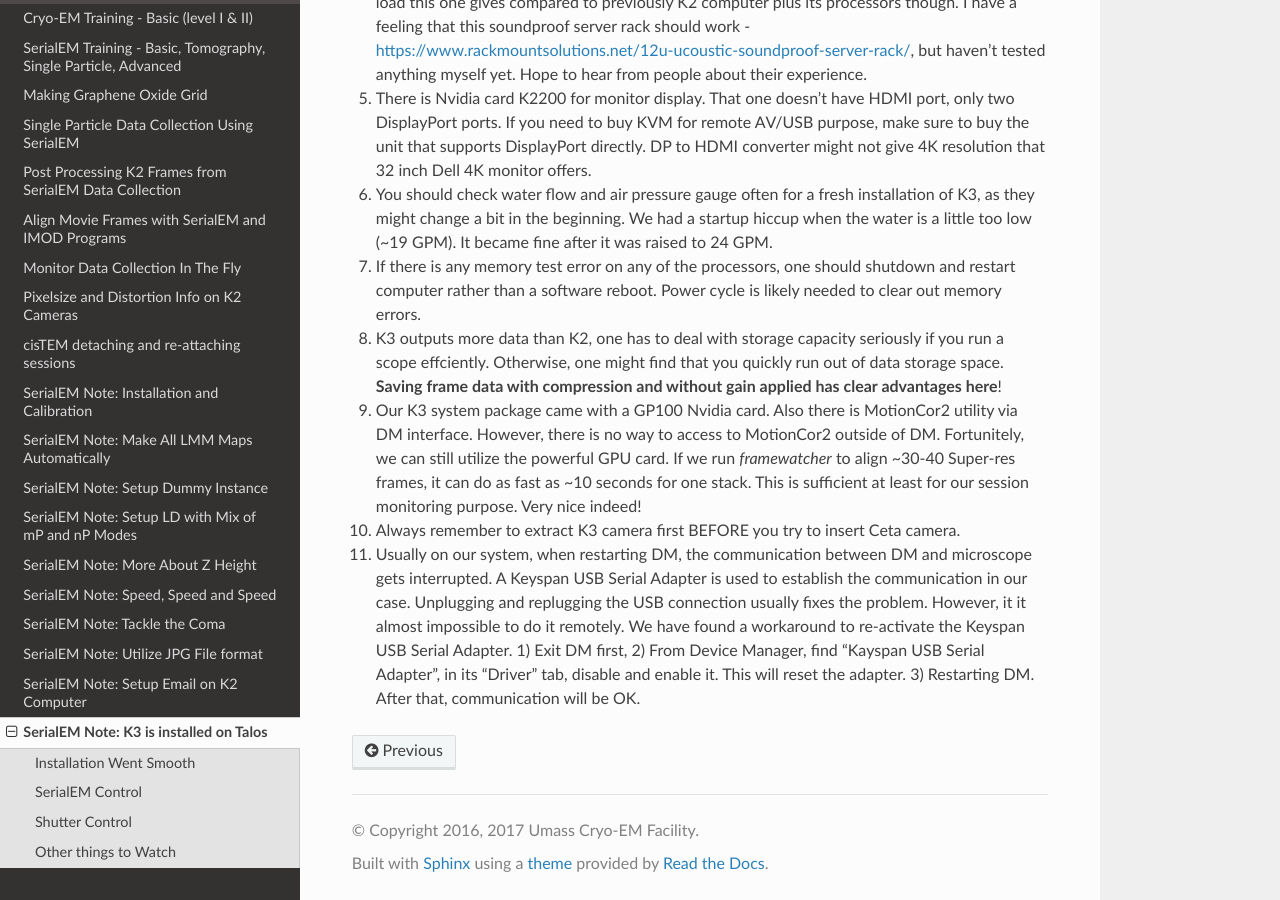
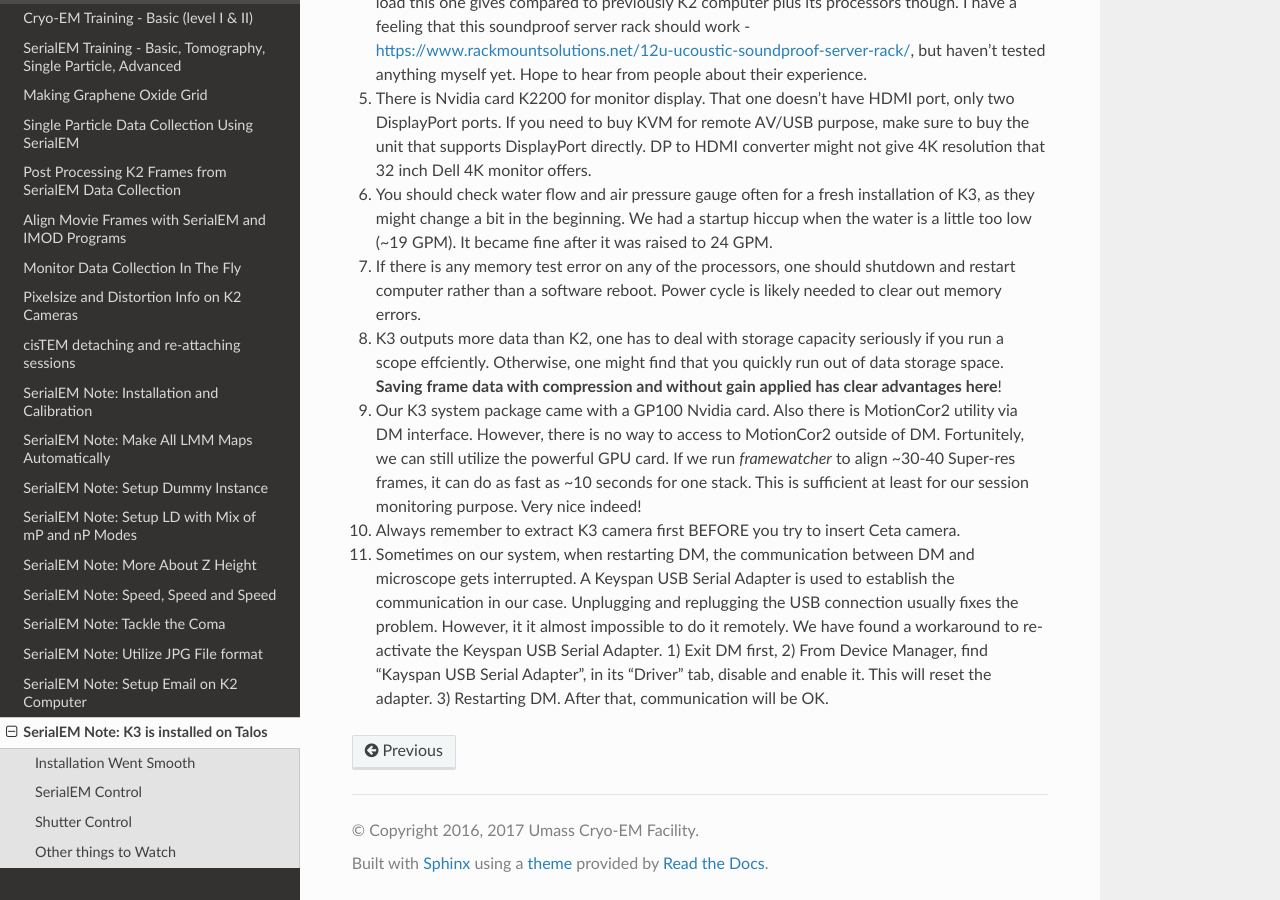
Before and after one commit to xuchen66/sphinx-emdocs, a Sphinx documentation site: the page built from source/serialEM-note-K3-is-installed-on-Talos.rst, in a window 1280 px wide and 900 px high, scrolled down 4808 px. Built offline with Sphinx 7.4.7 and the Read the Docs theme 2.0.0, drawn with Linux system fonts in a browser that asks for light colours; pages that are not in the unit, such as notebooks, are missing from menus; some of the changed text lies outside the part shown.

Commit message:
Update serialEM-note-K3-is-installed-on-Talos.rst

```diff
--- a/source/serialEM-note-K3-is-installed-on-Talos.rst
+++ b/source/serialEM-note-K3-is-installed-on-Talos.rst
@@ -214,4 +214,4 @@
 
 #. Always remember to extract K3 camera first BEFORE you try to insert Ceta camera.
 
-#. Usually on our system, when restarting DM, the communication between DM and microscope gets interrupted. A Keyspan USB Serial Adapter is used to establish the communication in our case. Unplugging and replugging the USB connection usually fixes the problem. However, it it almost impossible to do it remotely. We have found a workaround to re-activate the Keyspan USB Serial Adapter. 1) Exit DM first, 2) From Device Manager, find "Kayspan USB Serial Adapter", in its "Driver" tab, disable and enable it. This will reset the adapter. 3) Restarting DM. After that, communication will be OK.
+#. Sometimes on our system, when restarting DM, the communication between DM and microscope gets interrupted. A Keyspan USB Serial Adapter is used to establish the communication in our case. Unplugging and replugging the USB connection usually fixes the problem. However, it it almost impossible to do it remotely. We have found a workaround to re-activate the Keyspan USB Serial Adapter. 1) Exit DM first, 2) From Device Manager, find "Kayspan USB Serial Adapter", in its "Driver" tab, disable and enable it. This will reset the adapter. 3) Restarting DM. After that, communication will be OK.
```
Also changed, not shown: other parts of source/serialEM-note-K3-is-installed-on-Talos.rst (+1 -1 lines).
